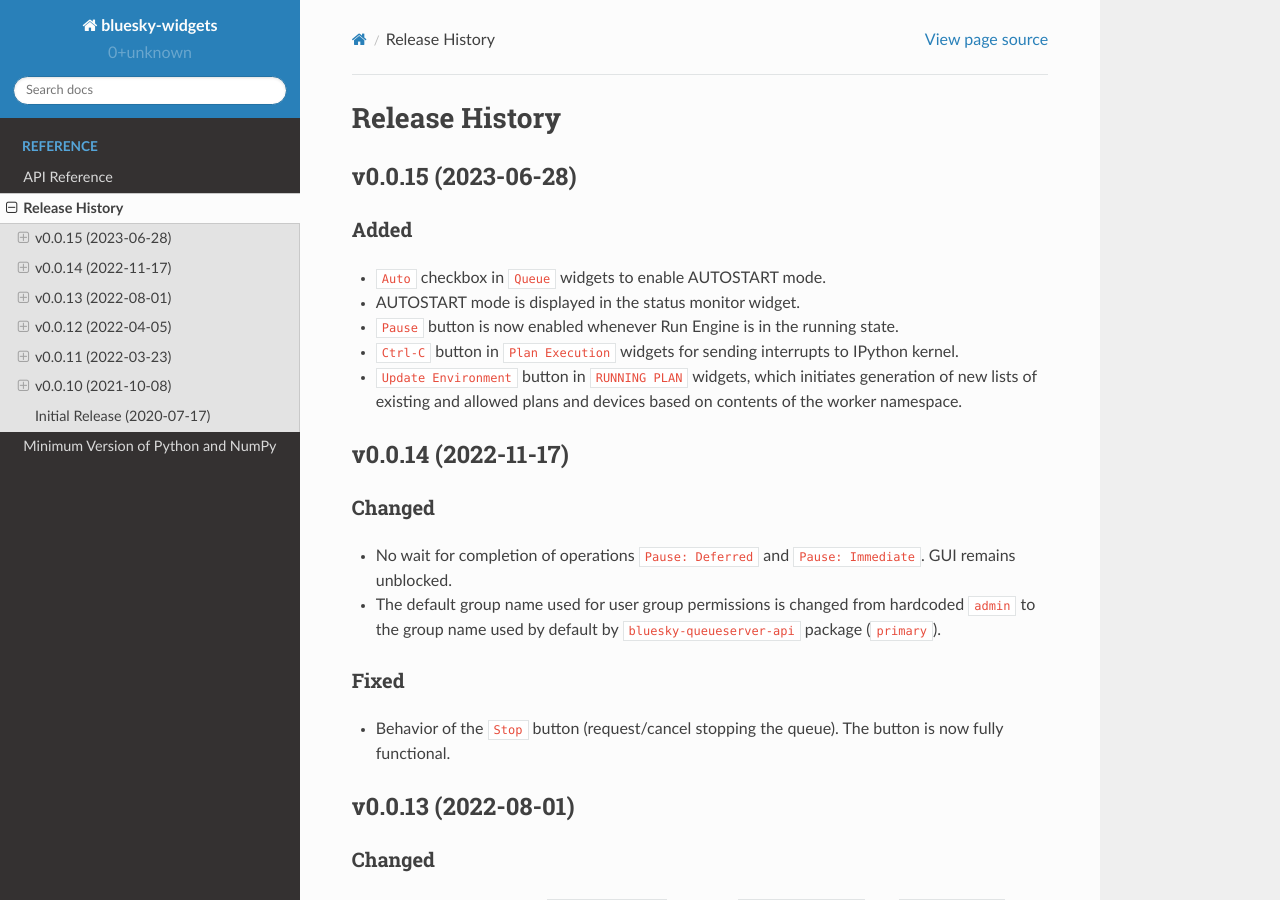
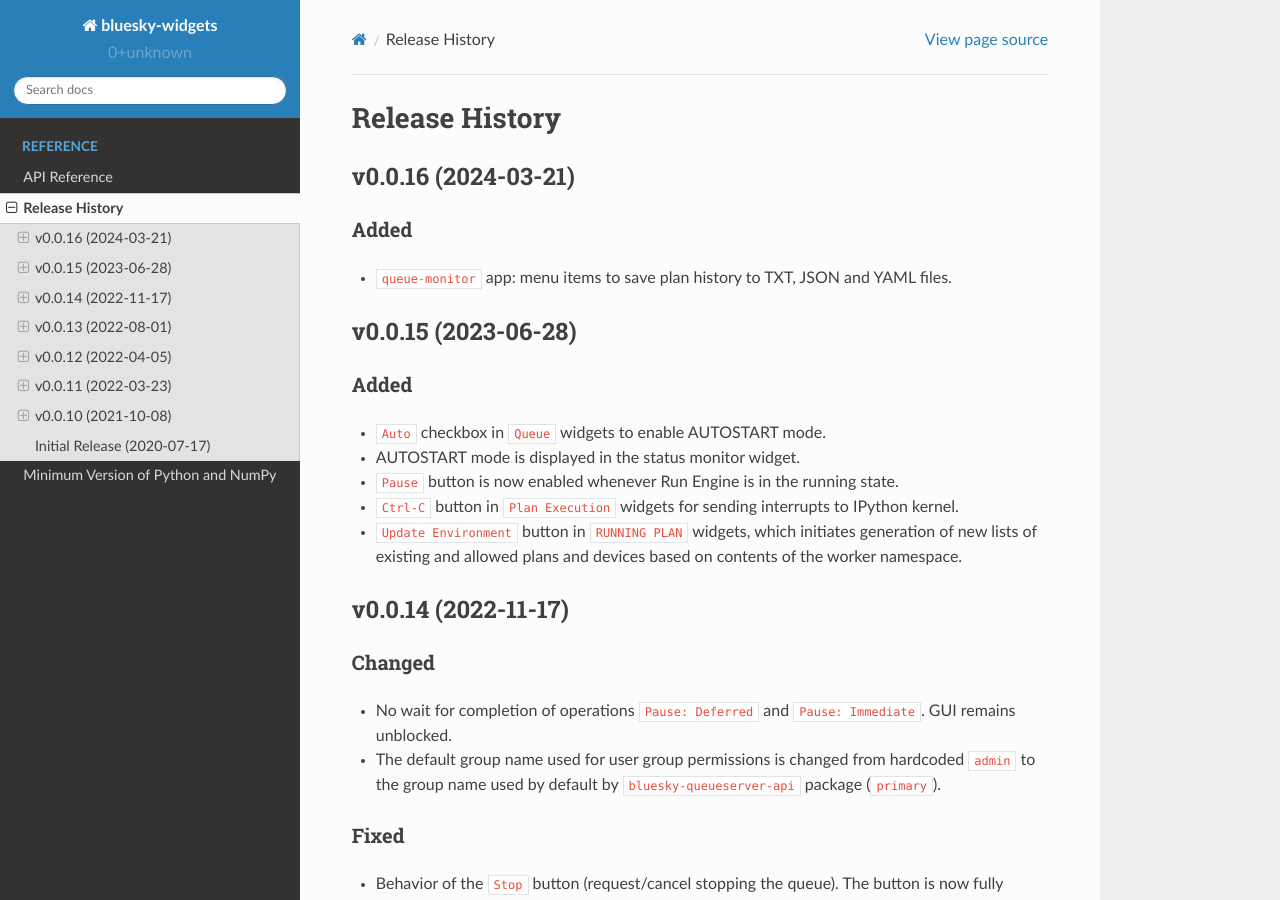
Before and after one commit to bluesky/bluesky-widgets, a Sphinx documentation site: the page built from docs/source/release-history.rst, in a window 1280 px wide and 900 px high. Built offline with Sphinx 7.4.7 and the Read the Docs theme 2.0.0, drawn with Linux system fonts in a browser that asks for light colours; pages that are not in the unit, such as notebooks, are missing from menus.

Commit message:
DOC: release notes v0.0.16

```diff
--- a/docs/source/release-history.rst
+++ b/docs/source/release-history.rst
@@ -1,6 +1,15 @@
 ===============
 Release History
 ===============
+
+v0.0.16 (2024-03-21)
+====================
+
+Added
+-----
+
+- ``queue-monitor`` app: menu items to save plan history to TXT, JSON and YAML files.
+
 
 v0.0.15 (2023-06-28)
 ====================
```
